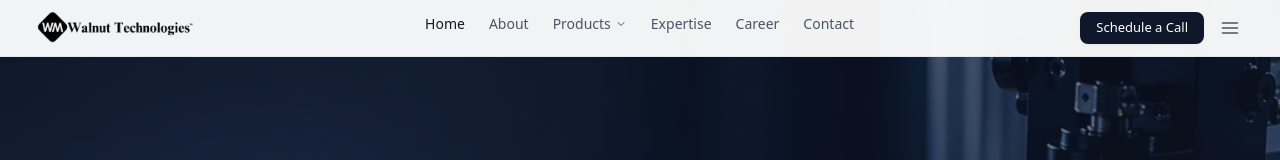
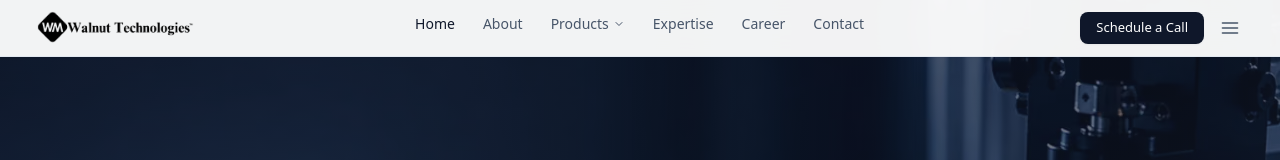
Before and after one commit to nitin-patyal-57/Walnut-technologies, a React (Vite) app: page / in a window 1280 px wide. Shown: the top 160 px of the page. Built offline with nearby package versions, Linux system fonts and the light colour scheme.

Commit message:
Increase spacing between desktop nav links

```diff
--- a/src/components/Navbar.jsx
+++ b/src/components/Navbar.jsx
@@ -126,7 +126,7 @@ export default function Navbar({ onOpenSchedule }) {
             </Link>
 
             {/* Desktop Nav */}
-            <div className="hidden lg:flex items-center gap-1">
+            <div className="hidden lg:flex items-center gap-2">
               {navLinks.map((link) => (
                 <div
                   key={link.label}
```
